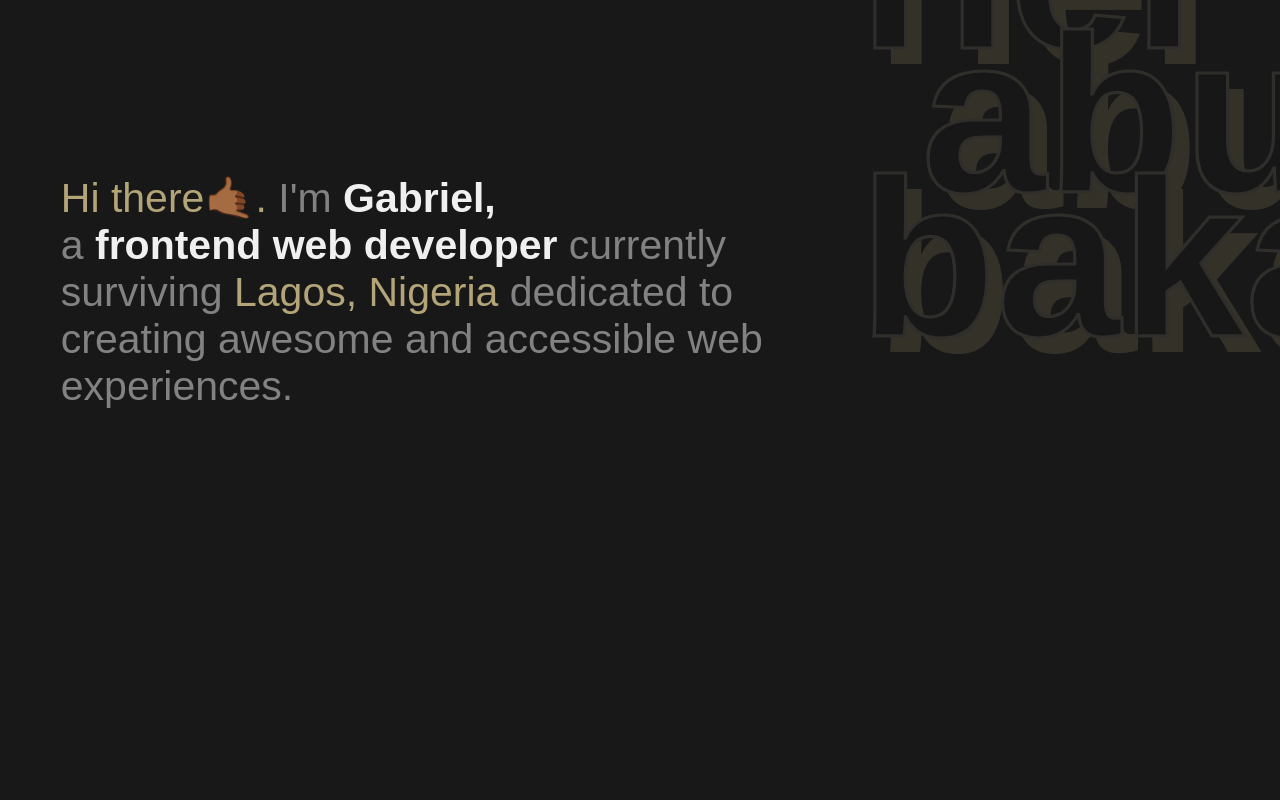
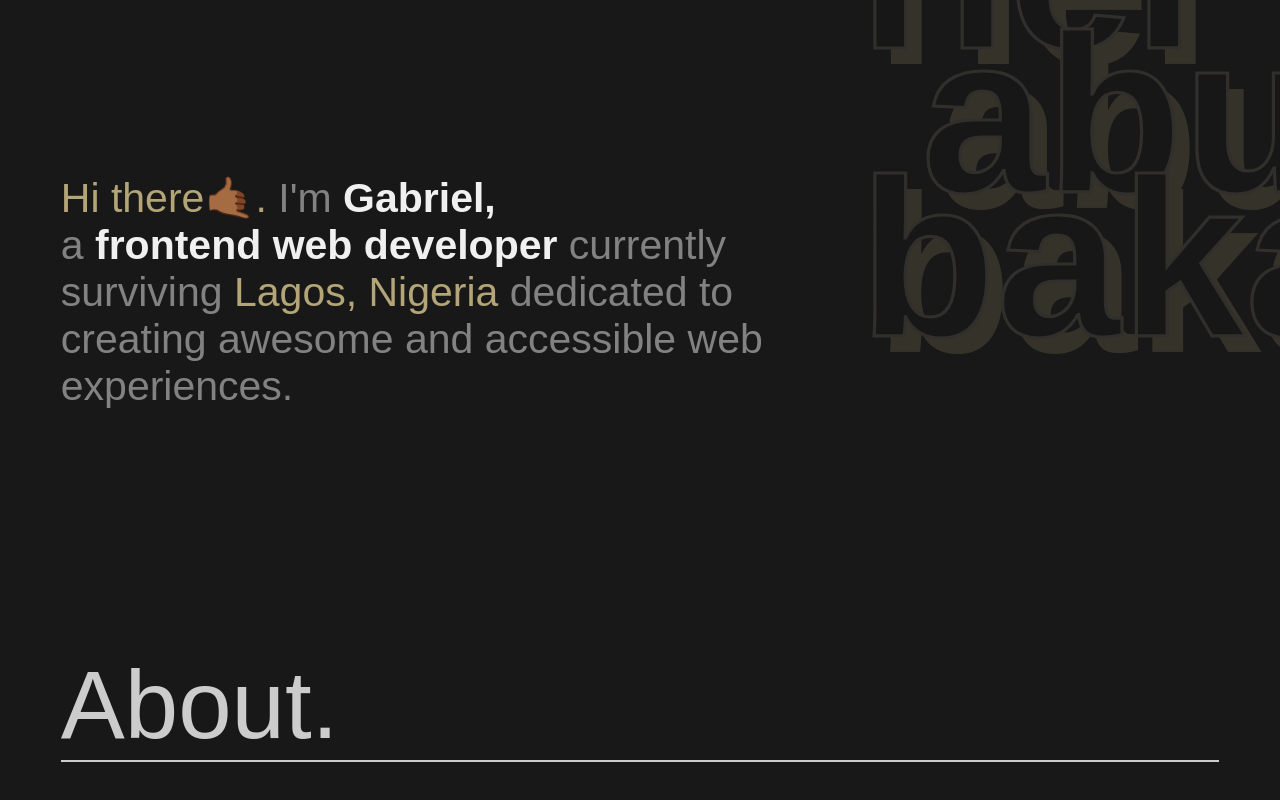
Before and after one commit to GabrielAbubakar/Portfolio-Website, a Next.js app: page / in a window 1280 px wide. Shown: the part 310-1110 px from the top of the page. Before the commit the page ends 960 px from the top, so only its background shows below. Built offline with nearby package versions, Linux system fonts and the light colour scheme.

Commit message:
header component and about section created

```diff
--- /dev/null
+++ b/components/sections/About/About.styled.js
@@ -0,0 +1,10 @@
+import styled from "styled-components";
+import { devices } from '../../styled/mediaqueries/device'
+
+
+const Container = styled.section`
+
+`
+
+
+export default Container
--- /dev/null
+++ b/components/sections/About/index.tsx
@@ -0,0 +1,17 @@
+import React from 'react'
+import { Header } from '../../styled/Components.styled'
+import Container from './About.styled'
+
+const About: React.FunctionComponent = () => {
+
+    return (
+        <Container id='about'>
+
+            <Header>About.</Header>
+
+
+        </Container>
+    )
+}
+
+export default About;
--- a/components/sections/Intro/Intro.styled.js
+++ b/components/sections/Intro/Intro.styled.js
@@ -3,7 +3,7 @@ import { motion } from "framer-motion";
 import { devices } from '../../styled/mediaqueries/device'
 
 
-const StyledIntroContainer = styled.div`
+const StyledIntroContainer = styled.section`
     position: relative;
     height: 100vh;
     margin-bottom: 10rem;
@@ -14,12 +14,10 @@ const StyledIntroContainer = styled.div`
 export const StyledIntroHeader = styled(motion.h1)`
     color: ${(props) => props.theme.colors.headerText};
     position: absolute;
-    bottom: 0;
+    bottom: 5rem;
     width: 70%;
     font-size: 2.5625rem;
     font-weight: 400;
-    position: absolute;
-    bottom: 5rem;
 
 
     @media ${devices.laptop} {
--- a/components/sections/Intro/index.tsx
+++ b/components/sections/Intro/index.tsx
@@ -5,7 +5,7 @@ import StyledIntroContainer, { StyledIntroHeader, StyledIntroName } from './Intr
 const Intro: React.FunctionComponent = () => {
 
     return (
-        <StyledIntroContainer>
+        <StyledIntroContainer id='intro'>
 
             <Navbar />
 
--- /dev/null
+++ b/components/styled/Components.styled.js
@@ -0,0 +1,9 @@
+import styled from "styled-components";
+import { devices } from "./mediaqueries/device";
+
+export const Header = styled.h2`
+    font-size: 6rem;
+    font-weight: 500;
+    margin-bottom: 5rem;
+    border-bottom: 2px solid ${(props) => props.theme.colors.bodyText};
+`
--- a/pages/index.tsx
+++ b/pages/index.tsx
@@ -2,6 +2,7 @@ import type { NextPage } from 'next'
 import Layout from '../components/layout'
 import StyledHomePageContainer from '../components/styled/HomePage.styled'
 import Intro from '../components/sections/Intro'
+import About from '../components/sections/About'
 
 
 
@@ -14,6 +15,9 @@ const Home: NextPage = () => {
                     {/* Intro section */}
                     <Intro />
 
+
+                    <About />
+
                 </StyledHomePageContainer>
 
             </Layout>
```
